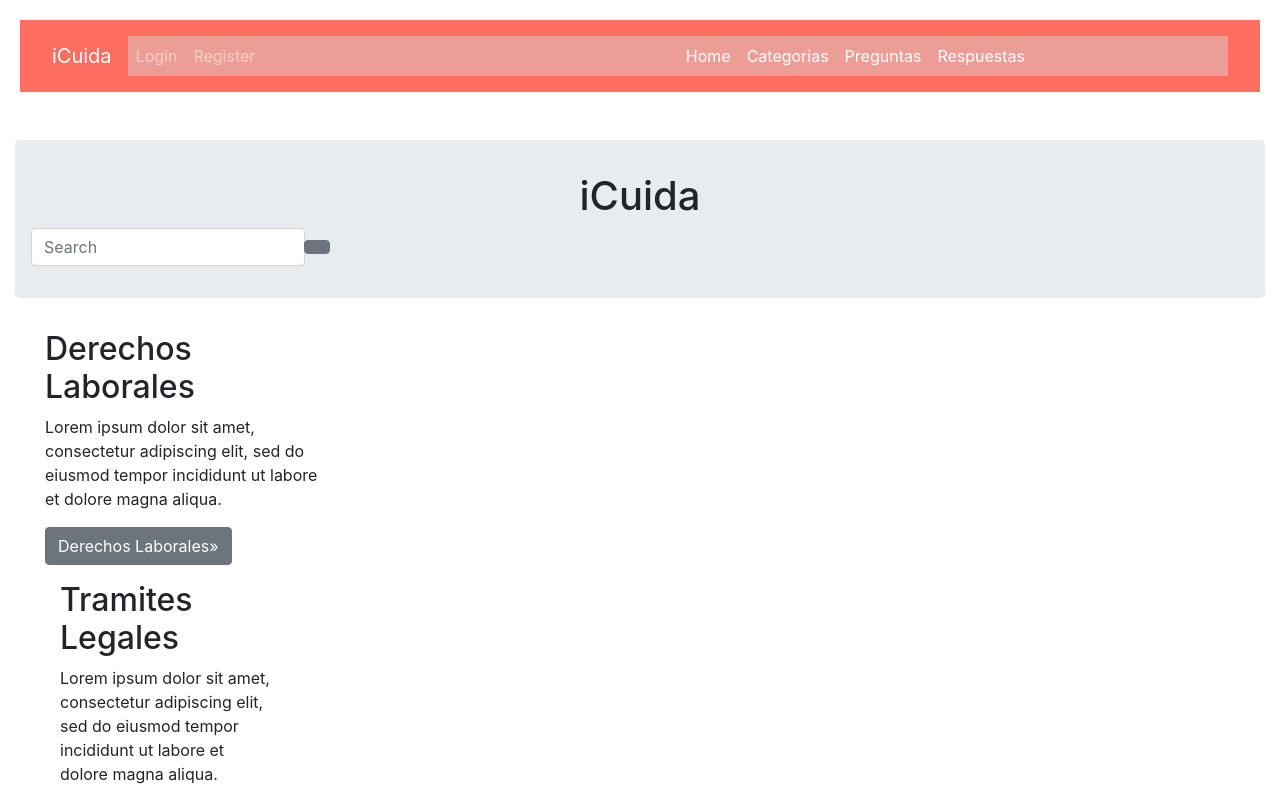
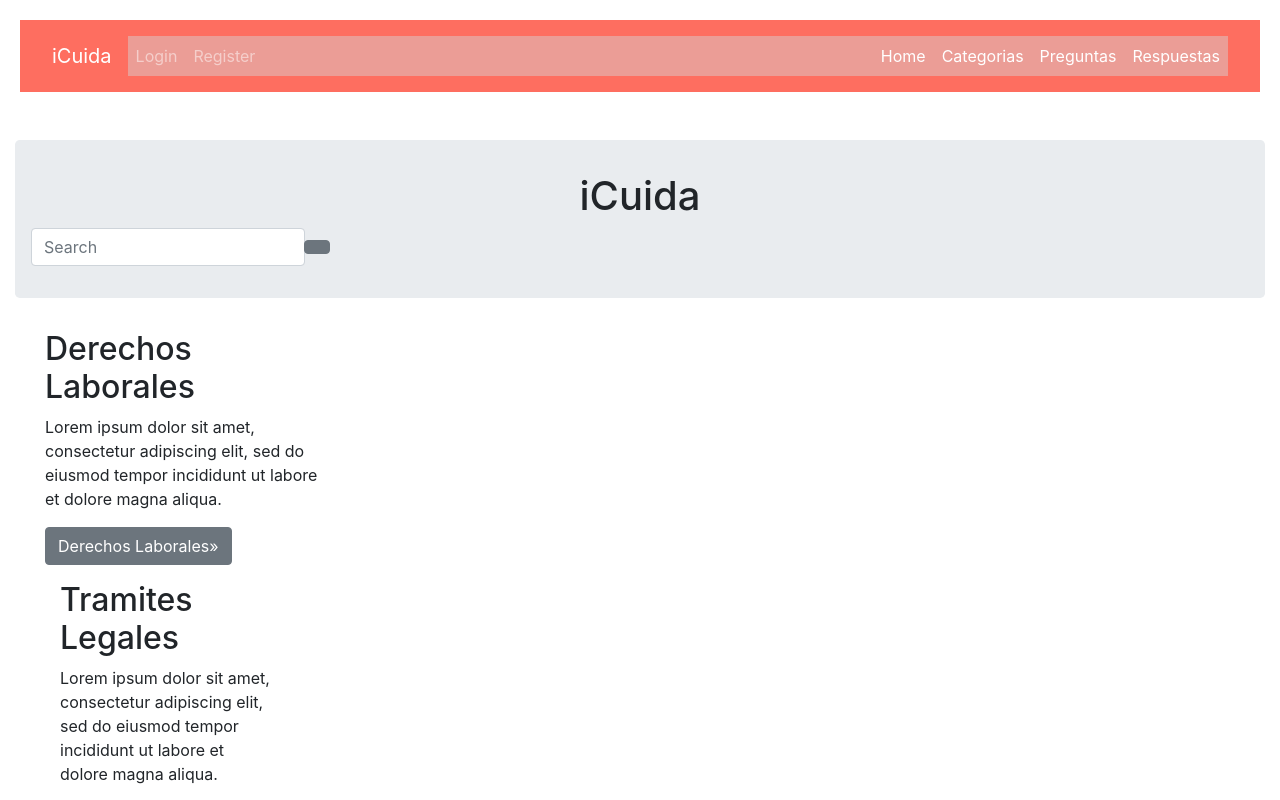
Before and after one commit to Iniciativa-Barcelona-Open-Data-I-iCuida/iCuida, a React (Create React App) app in the folder client/: page / in a window 1280 px wide. Shown: the top 800 px of the page. Built offline with nearby package versions, Linux system fonts and the light colour scheme.

Commit message:
Fix navbar

```diff
--- a/client/src/Component/Navbar.js
+++ b/client/src/Component/Navbar.js
@@ -50,8 +50,8 @@ class Navbar extends Component{
                         <span className="navbar-toggle-icon"></span>
                     </button>
                     <div className="collapse navbar-collapse justify-content-md-center"id="navbarCollapse">
+                        <ul className="navbar-nav">
                         {localStorage.usertoken ? userLink : loginRegLink}
-                        <ul className="navbar-nav">
                         <li className="nav-breadcrumb-item"><a href="#Home" className="nav-link active">Home</a></li>
                         <li className="nav-breadcrumb-item"><a href="#Categorias" className="nav-link active">Categorias</a></li>
                         <li className="nav-breadcrumb-item"><a href="#Preguntas" className="nav-link active">Preguntas</a></li>
```
